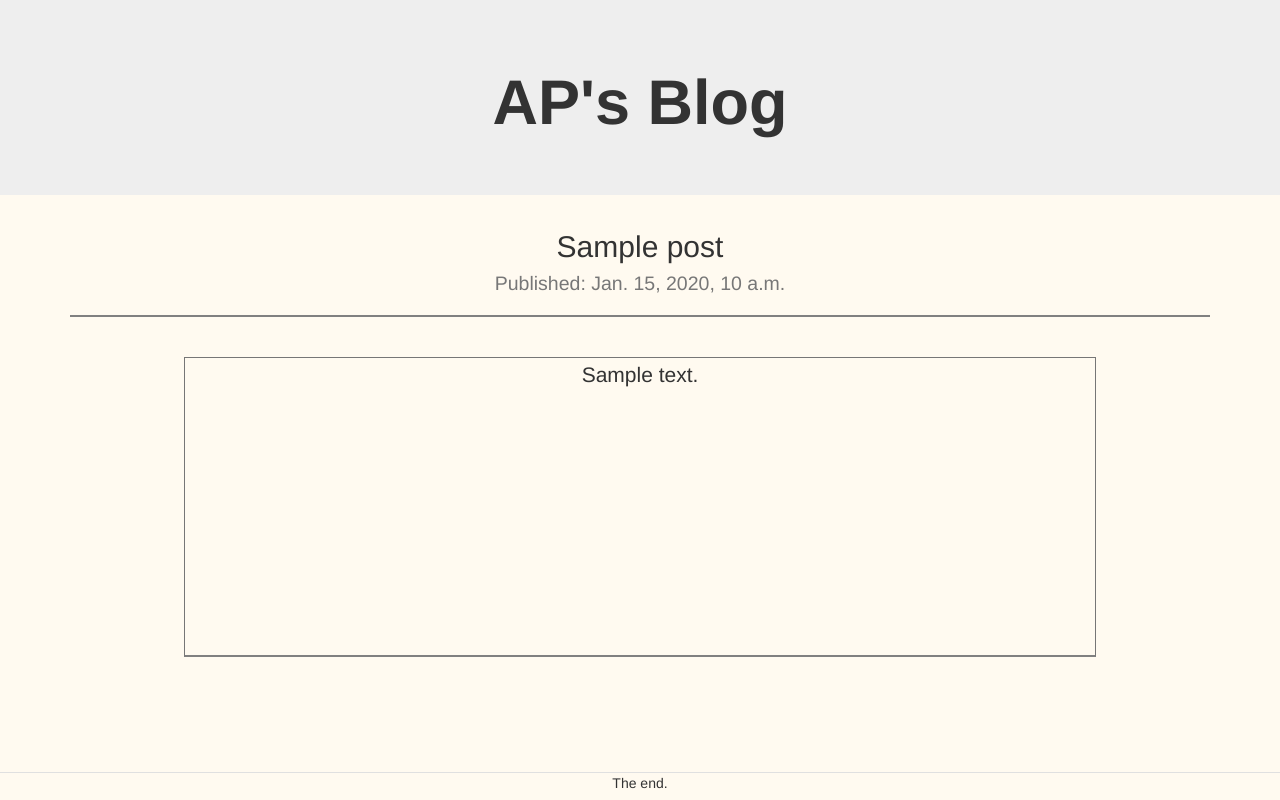
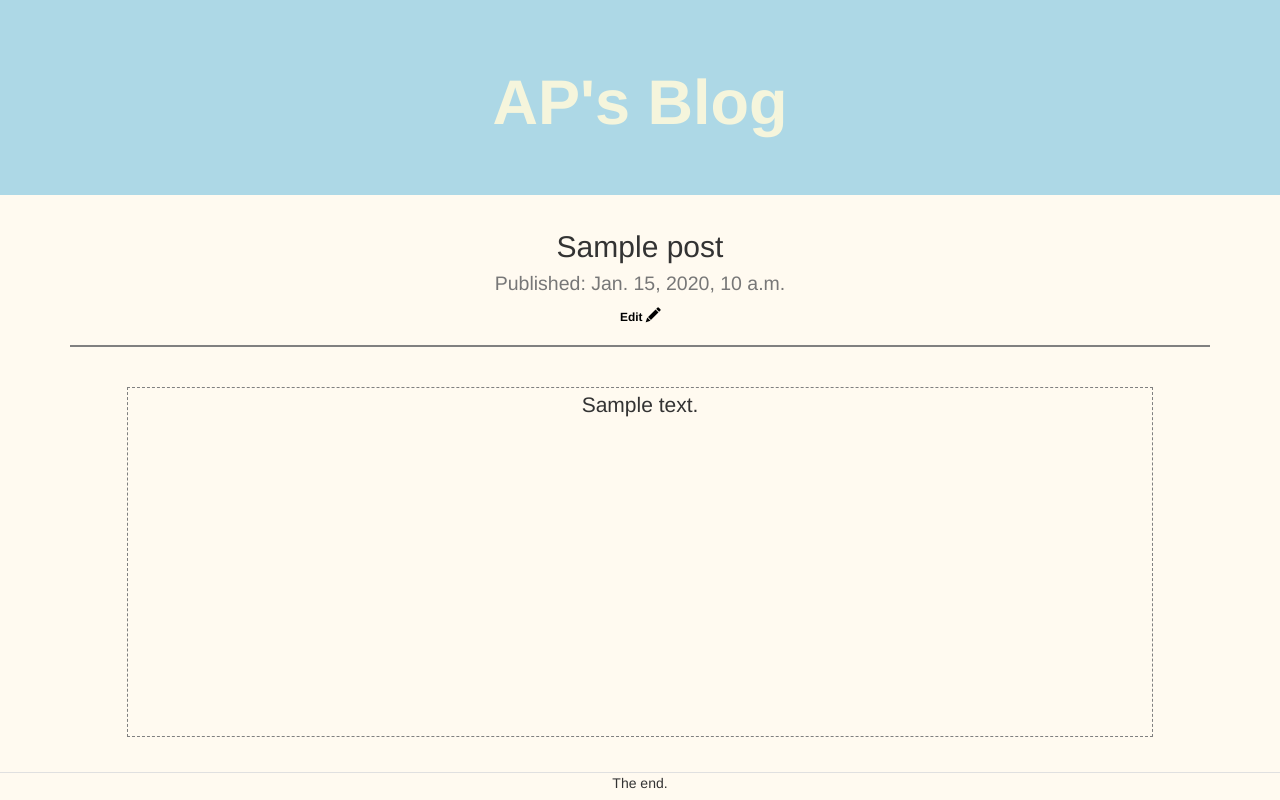
Before and after one commit to reztip/mysite, a Django app: template blog/templates/blog/detail.html in a window 1280 px wide. Run offline with Django 3.2, Linux system fonts and the light colour scheme; the template is opened without the code that fills it: most values are stand-ins (such as "Sample title", 1, 10 or a date in 2020); some libraries are stand-ins or nearby versions.

```diff
--- a/blog/static/blog/style.css
+++ b/blog/static/blog/style.css
@@ -10,10 +10,21 @@ h2 {
   text-align: center;
 }
 
-
-small {
+p, small {
   text-align: center;
 }
+
+.edit {
+  text-align: center;
+  color: black;
+  font-weight: bold;
+}
+
+.edit:hover {
+  color: red;
+}
+
+
 
 .footer {
   width: 100%;
@@ -33,15 +44,24 @@ textarea {
   overflow-y: scroll;
   resize: none;
   display: block;
-  width: 80%;
-  height: 300px;
+  width: 90%;
+  height: 350px;
   margin-left: auto;
   margin-right: auto;
   background-color: floralwhite;
-  border-bottom: 2px solid grey;
+  border: 1px dashed grey;
 }
 
 .post-text {
   text-align: center;
   font-size: 1.5em;
 }
+
+.blogtitle {
+  background-color: lightblue;
+  color: white;
+}
+
+.blogtitle:hover {
+  color: beige;
+}
--- a/blog/templates/blog/detail.html
+++ b/blog/templates/blog/detail.html
@@ -7,7 +7,7 @@
 <body>
   {% block blogscontent %}
 
-  <div class="jumbotron">
+  <div class="jumbotron blogtitle">
     <h1 style="font-weight: bold">AP's Blog</h1>
   </div>
     <div class="container post">
@@ -19,6 +19,7 @@
         {% else %}
           <h2>{{ post.title }}</h2>
         {% endif %}
+          <p><small class="edit">Edit  </small><span class="edit glyphicon glyphicon-pencil"></span></p>
       </div>
       <br />
       <textarea readonly class="post-text">{{ post.body }}</textarea>
```
Also changed, not shown: 1 other file.
